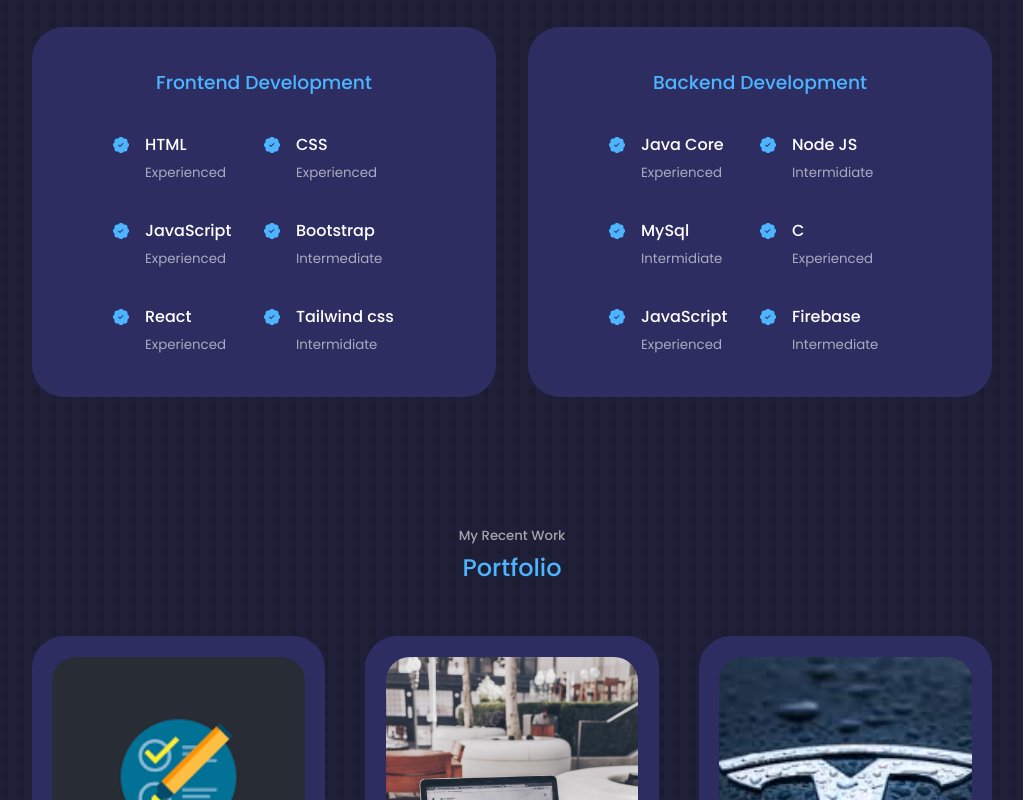
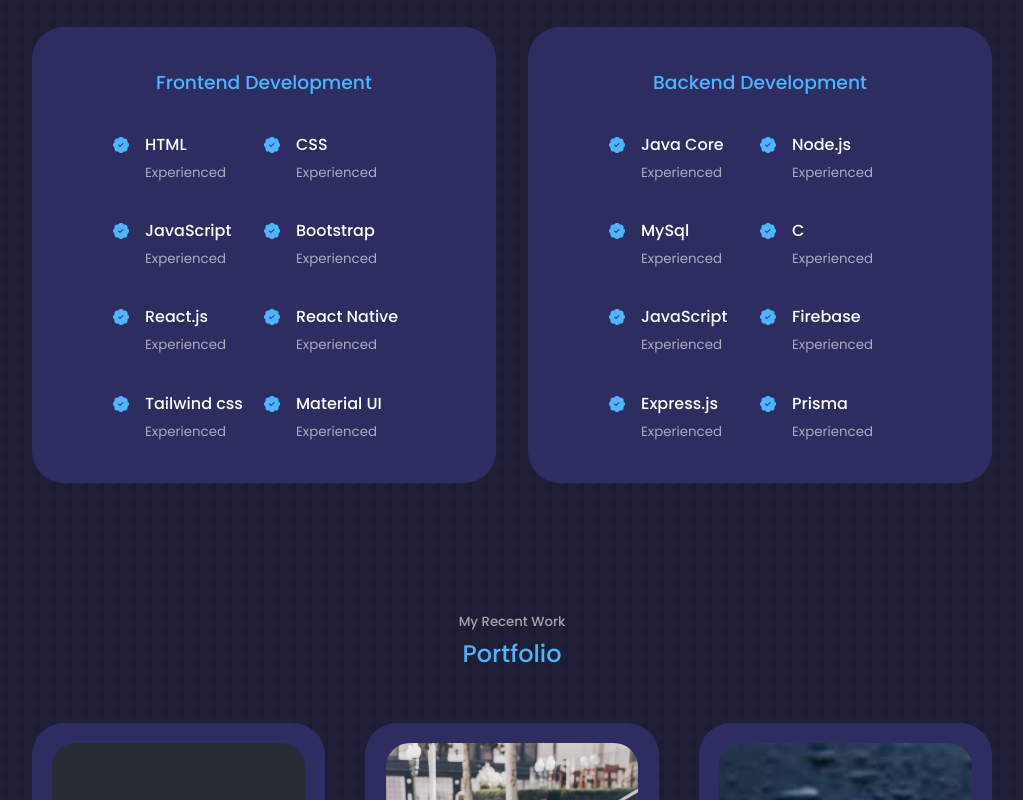
Before and after one commit to JatinBisht2308/PortFolio-Website, a React (Create React App) app in the folder portfolio1/: page / in a window 1280 px wide. Shown: the part 1760-2560 px from the top of the page, without its empty margins (128-1151 px from the left). Built offline with nearby package versions, Linux system fonts and the light colour scheme.

Commit message:
changed the resume and also updated the tags in the bottom added leetcode and medium hyper links at bottom

```diff
--- a/portfolio1/src/components/experience/Experience.jsx
+++ b/portfolio1/src/components/experience/Experience.jsx
@@ -44,13 +44,20 @@
               <BsPatchCheckFill className="experience__details-icon" />
               <div>
                 <h4>Bootstrap</h4>
-                <small className="text-light">Intermediate</small>
+                <small className="text-light">Experienced</small>
               </div>
             </article>
             <article className="experience__details">
               <BsPatchCheckFill className="experience__details-icon" />
               <div>
-                <h4>React</h4>
+                <h4>React.js</h4>
+                <small className="text-light">Experienced</small>
+              </div>
+            </article>
+            <article className="experience__details">
+              <BsPatchCheckFill className="experience__details-icon" />
+              <div>
+                <h4>React Native</h4>
                 <small className="text-light">Experienced</small>
               </div>
             </article>
@@ -58,9 +65,17 @@
               <BsPatchCheckFill className="experience__details-icon" />
               <div>
                 <h4>Tailwind css</h4>
-                <small className="text-light">Intermidiate</small>
+                <small className="text-light">Experienced</small>
               </div>
             </article>
+            <article className="experience__details">
+              <BsPatchCheckFill className="experience__details-icon" />
+              <div>
+                <h4>Material UI</h4>
+                <small className="text-light">Experienced</small>
+              </div>
+            </article>
+
           </div>
         </div>
 
@@ -83,15 +98,15 @@
             <article className="experience__details">
               <BsPatchCheckFill className="experience__details-icon" />
               <div>
-                <h4>Node JS</h4>
-                <small className="text-light">Intermidiate</small>
+                <h4>Node.js</h4>
+                <small className="text-light">Experienced</small>
               </div>
             </article>
             <article className="experience__details">
               <BsPatchCheckFill className="experience__details-icon" />
               <div>
                 <h4>MySql</h4>
-                <small className="text-light">Intermidiate</small>
+                <small className="text-light">Experienced</small>
               </div>
             </article>
             <article className="experience__details">
@@ -112,7 +127,21 @@
               <BsPatchCheckFill className="experience__details-icon" />
               <div>
                 <h4>Firebase</h4>
-                <small className="text-light">Intermediate</small>
+                <small className="text-light">Experienced</small>
+              </div>
+            </article>
+            <article className="experience__details">
+              <BsPatchCheckFill className="experience__details-icon" />
+              <div>
+                <h4>Express.js</h4>
+                <small className="text-light">Experienced</small>
+              </div>
+            </article>
+            <article className="experience__details">
+              <BsPatchCheckFill className="experience__details-icon" />
+              <div>
+                <h4>Prisma</h4>
+                <small className="text-light">Experienced</small>
               </div>
             </article>
           </div>
--- a/portfolio1/src/components/footer/Footer.jsx
+++ b/portfolio1/src/components/footer/Footer.jsx
@@ -3,7 +3,8 @@
 import JB from "../../assets/logo.png";
 import { BsLinkedin } from "react-icons/bs";
 import { FaGithub } from "react-icons/fa";
-import { FiYoutube } from "react-icons/fi";
+import { FaMediumM } from "react-icons/fa";
+import { SiLeetcode } from "react-icons/si";
 import "animate.css";
 import AOS from "aos";
 const Footer = () => {
@@ -48,8 +49,11 @@
         <a href="https://github.com/JatinBisht2308">
           <FaGithub data-aos="fade-up" data-aos-delay="600" />
         </a>
-        <a href="https://www.youtube.com/channel/UCGiZyF5cM8BlDv0pia4ZBPA">
-          <FiYoutube data-aos="fade-up" data-aos-delay="700" />
+        <a href="https://leetcode.com/u/Jatin_Bisht">
+          <SiLeetcode  data-aos="fade-up" data-aos-delay="700" />
+        </a>
+        <a href="https://medium.com/@jatinbisht2308">
+          <FaMediumM  data-aos="fade-up" data-aos-delay="700" />
         </a>
       </div>
 
--- a/portfolio1/src/components/header/Header.jsx
+++ b/portfolio1/src/components/header/Header.jsx
@@ -25,7 +25,7 @@
           data-aos-delat="350"
           data-aos-duration="1000"
         >
-          Front End Developer
+          Full Stack Developer
         </h5>
         <CTA />
         <HeaderSocials />
```
Also changed, not shown: 1 other file (tests, documents, lock files or other folders).
